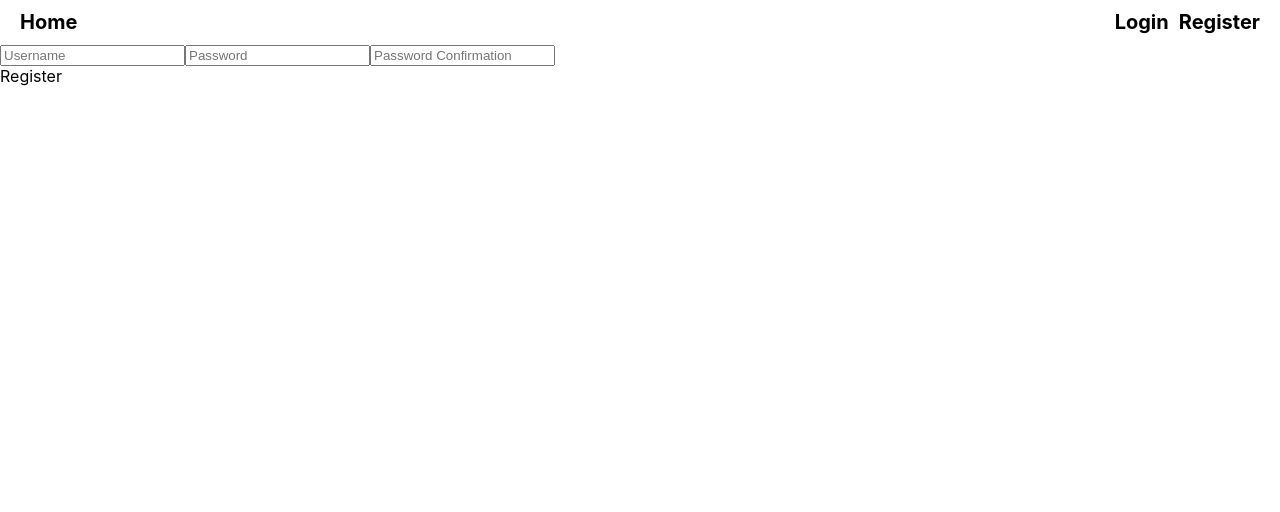
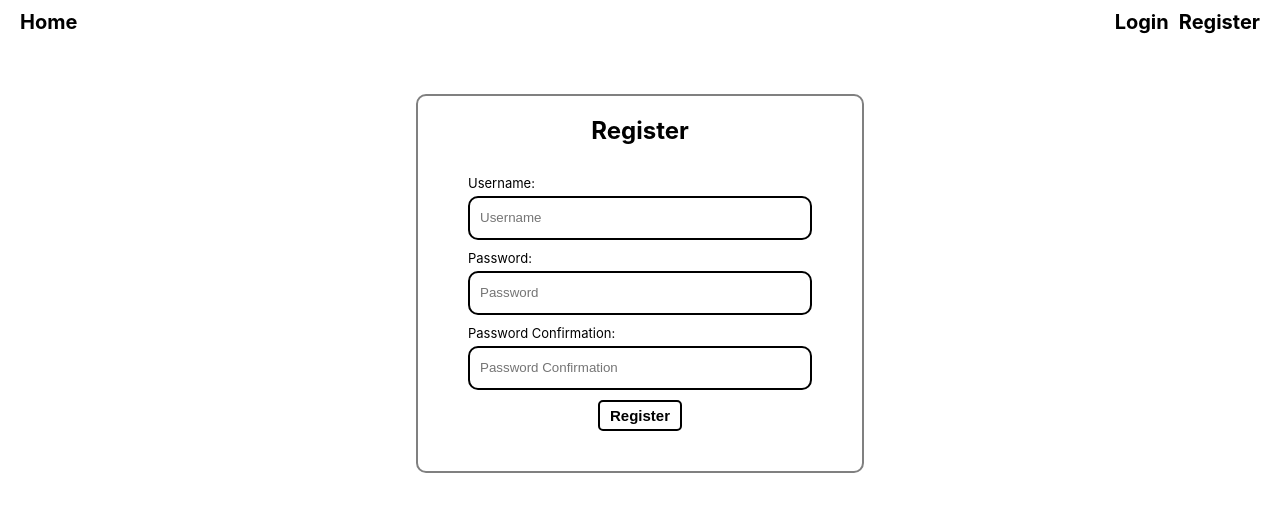
Before and after one commit to JC33340/remindersFrontend, a React (Create React App) app in the folder reminders-frontend/: page /register in a window 1280 px wide. Shown: the top 512 px of the page. Built offline with nearby package versions, Linux system fonts and the light colour scheme.

Commit message:
started to create make profile function

```diff
--- a/reminders-frontend/src/App.tsx
+++ b/reminders-frontend/src/App.tsx
@@ -8,6 +8,7 @@ import PrivateRoute from './utils/PrivateRoute';
 import Header from './components/Header';
 import { AuthProvider } from './context/AuthContext';
 import CreateUser from './pages/CreateUser';
+import CreateProfile from './pages/CreateProfile';
 
 function App() {
   return (
@@ -17,6 +18,7 @@ function App() {
               <Route element={<Header />}>
                 <Route element = {<PrivateRoute />} >
                   <Route path="/" element={<HomePage/>} />
+                  <Route path="/create-profile" element={<CreateProfile />} />
                 </Route>
                 <Route path="/login" element={<LoginPage/>}/>
                 <Route path='/register' element ={<CreateUser />} />
--- a/reminders-frontend/src/components/Header.tsx
+++ b/reminders-frontend/src/components/Header.tsx
@@ -5,7 +5,6 @@ import { Outlet,Navigate,Link } from "react-router-dom";
 export default function Header(){
 
     const {logoutUser,user} = React.useContext(AuthContext)
-    console.log(user)
 
     return(
         <>
--- a/reminders-frontend/src/context/AuthContext.tsx
+++ b/reminders-frontend/src/context/AuthContext.tsx
@@ -17,7 +17,7 @@ export function AuthProvider(){
 
     let loginUser = async (e:any) => {
         e.preventDefault()
-        const response = await fetch('http://127.0.0.1:8000/backend/token/',{
+        const response = await fetch(`${api}token/`,{
             method:"POST",
             headers:{
                 'Content-Type':'application/json'
@@ -45,7 +45,7 @@ export function AuthProvider(){
     }
 
     const updateToken = async () => {
-        const response = await fetch('http://127.0.0.1:8000/api/token/refresh/', {
+        const response = await fetch(`${api}/token/refresh/`, {
             method: 'POST',
             headers: {
                 'Content-Type':'application/json'
--- a/reminders-frontend/src/css/App.css
+++ b/reminders-frontend/src/css/App.css
@@ -18,14 +18,14 @@ header{
     column-gap: 10px;
 }
 
-.login-div{
-    height: 50vh;
+.login-div, .registration-div{
+    margin-top: 50px;
     display: flex;
     justify-content: center;
     align-items: center;
 }
 
-.login-form{
+.login-form, .registration-form{
     display: flex;
     flex-direction: column;
     row-gap: 10px;
@@ -36,17 +36,17 @@ header{
     align-items: center;
 }
 
-.login-form-item{
+.login-form-item, .registration-form-item{
     display: flex;
     flex-direction: column;
     row-gap: 5px;
 }
 
-.login-form-item>label{
+.login-form-item>label, .registration-form-item>label{
     font-size: 13px;
 }
 
-.login-form-item>input{
+.login-form-item>input, .registration-form-item>input{
     width: 25vw;
     height: 20px;
     border-radius: 10px;
@@ -54,7 +54,7 @@ header{
     padding:10px;
 }
 
-.login-button{
+.login-button, .register-button{
     background-color: white;
     border: 2px solid black;
     border-radius: 5px;
@@ -64,7 +64,7 @@ header{
     transition: all 0.1s linear;
 }
 
-.login-button:hover{
+.login-button:hover, .register-button:hover{
     background-color: black;
     color: white;
     cursor: pointer;
--- /dev/null
+++ b/reminders-frontend/src/pages/CreateProfile.tsx
@@ -0,0 +1,89 @@
+import React from "react";
+import AuthContext from "../context/AuthContext";
+import { useNavigate } from "react-router-dom";
+import useFormFiller from "../utils/formFiller"
+
+export default function CreateProfile(){
+    const {user,authTokens,logoutUser, api} = React.useContext(AuthContext)
+    let navigate = useNavigate()
+    interface Datatype{
+        firstName:String,
+        lastName:String,
+        email:String
+    }
+    let [data,setData] = React.useState<Datatype>()
+    let [onChange] = useFormFiller(setData)
+
+    let arrayKey = ['firstName','lastName','email']
+    let [errorMessage, setErrorMessage] = React.useState<String>()
+
+    React.useEffect(() =>{
+        getProfile()
+    },[])
+
+    const getProfile = async()=>{
+        let response = await fetch(`${api}profile/`, {
+        method: 'GET',
+        headers:{
+            'Content-Type': 'application/json',
+            'Authorization':'Bearer ' + String(authTokens.access)
+        }
+        })
+        if (response.status === 200){
+            navigate('')
+        } else {
+            return
+        }
+    }
+
+    function createProfile(event:any){
+        event.preventDefault()
+        if (data){
+            let keys = Object.keys(data)
+            console.log(keys)
+            console.log('yuh')
+            apiProfile()
+        } else {
+            setErrorMessage("Please fill in all boxes")
+        }
+
+    }
+
+    const apiProfile = async()=>{
+        let response = await fetch(`${api}profile/`, {
+            method: 'POST',
+            headers:{
+                'Content-Type': 'application/json',
+                'Authorization':'Bearer ' + String(authTokens.access)
+            },
+            body:JSON.stringify(data)
+        })
+        if (response.statusText === 'Unauthorized'){
+            logoutUser()
+        }
+    }
+
+    return(
+        <div className="login-div">
+            <form className="login-form" onSubmit={createProfile}>
+                <h2>Profile details</h2>
+                <div className="login-form-item">
+                    <label htmlFor="firstName">First name: </label>
+                    <input type="text" placeholder="First name" name="firstName" onChange={onChange}/>
+                </div>
+                <div className="login-form-item">
+                    <label htmlFor="lastName">Last name: </label>
+                    <input type="text" placeholder="Last name" name="lastName" onChange={onChange}/>
+                </div>
+                <div className="login-form-item">
+                    <label htmlFor="email">Email:</label>
+                    <input type="text" placeholder="email" name="email" onChange={onChange}/>
+                </div>
+                <input type="submit" value="Create Profile" className="login-button"/>
+                <div className='login-message'>{errorMessage}</div>
+            </form>
+
+
+        </div>
+    )
+}
--- a/reminders-frontend/src/pages/CreateUser.tsx
+++ b/reminders-frontend/src/pages/CreateUser.tsx
@@ -22,8 +22,8 @@ export default function CreateUser(){
         })
     }
 
-    async function formSubmit(){
-
+    async function formSubmit(e:any){
+        e.preventDefault();
         for (var key in userData){
             if (userData[key] === ''){
                 setError('Please fill all fields')
@@ -50,13 +50,27 @@ export default function CreateUser(){
     }
 
     return(
-        <div>
-            <input placeholder="Username" name='username' onChange={handlechange}/>
-            <input placeholder="Password" name = 'password' onChange={handlechange} type="password"/>
-            <input placeholder="Password Confirmation" name="passwordConfirmation" onChange={handlechange} type="password"/>
-            <div onClick={formSubmit}>Register</div>
-            <div>{error}</div>
+        <div className="registration-div">
+            <form onSubmit={formSubmit} className="registration-form">
+                <h2>Register</h2>
+                <div className="registration-form-item">
+                    <label htmlFor="username">Username: </label>
+                    <input placeholder="Username" name='username' onChange={handlechange}/>
+                </div>
 
+                <div className="registration-form-item">
+                    <label htmlFor="password">Password:</label>
+                    <input placeholder="Password" name = 'password' onChange={handlechange} type="password"/>
+                </div>
+
+                <div className="registration-form-item">
+                    <label htmlFor="passwordConfirmation">Password Confirmation:</label>
+                    <input placeholder="Password Confirmation" name="passwordConfirmation" onChange={handlechange} type="password"/>
+                </div>
+
+                <input type="submit" value="Register" className="register-button"/>
+                <div>{error}</div>
+            </form>
         </div>
     )
 }
--- a/reminders-frontend/src/pages/HomePage.tsx
+++ b/reminders-frontend/src/pages/HomePage.tsx
@@ -1,10 +1,13 @@
 import React from 'react'
 import AuthContext from '../context/AuthContext';
+import { useNavigate } from 'react-router-dom';
 
 const HomePage = () => {
     const {user,authTokens,logoutUser} = React.useContext(AuthContext)
 
-    let [profile, setProfile] = React.useState<{}[]>([])
+    let [profile, setProfile] = React.useState<{user:{},first_name:string}>()
+    let firstName=""
+    let navigate = useNavigate()
 
     React.useEffect(() => {
         getProfile()
@@ -21,16 +24,25 @@ const HomePage = () => {
         let data = await response.json()
         if(response.status === 200){
             setProfile(data)
+        } else if (response.status === 400){
+            console.log('yip')
+            navigate('/create-profile')
         } else if(response.statusText === 'Unauthorized'){
             logoutUser()
         }
+    }
+
+    try{
+        firstName = `${profile?.first_name[0].toUpperCase()}${profile?.first_name.slice(1)}`
+    } catch(err){
+        firstName = "sorry"
     }
 
 
     return (
         user ? (
         <div>
-            <p>You are logged in to the homepage!</p>
+            <p>Welcome {firstName}</p>
         </div>
         ):(
         <div>
--- /dev/null
+++ b/reminders-frontend/src/utils/formFiller.tsx
@@ -0,0 +1,18 @@
+import React, { SetStateAction } from 'react'
+
+
+export default function useFormFiller(setData:any){
+
+    function fillState(event:any){
+        const target = event.currentTarget
+        setData((prev:any)=>{
+            return{
+                ...prev,
+                [target.name]: target.value
+            }
+        })
+
+    }
+
+    return [fillState]
+}
```
